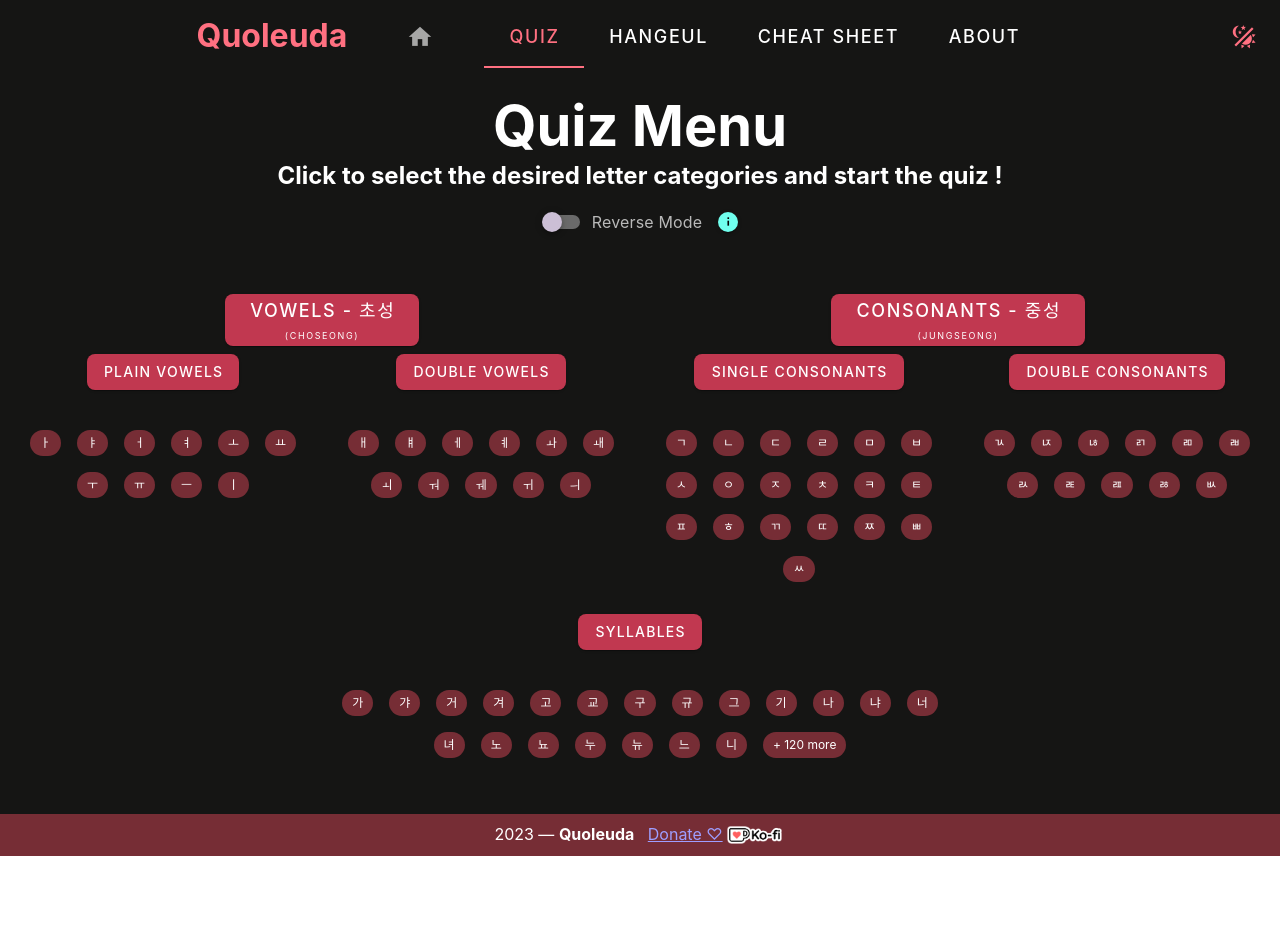
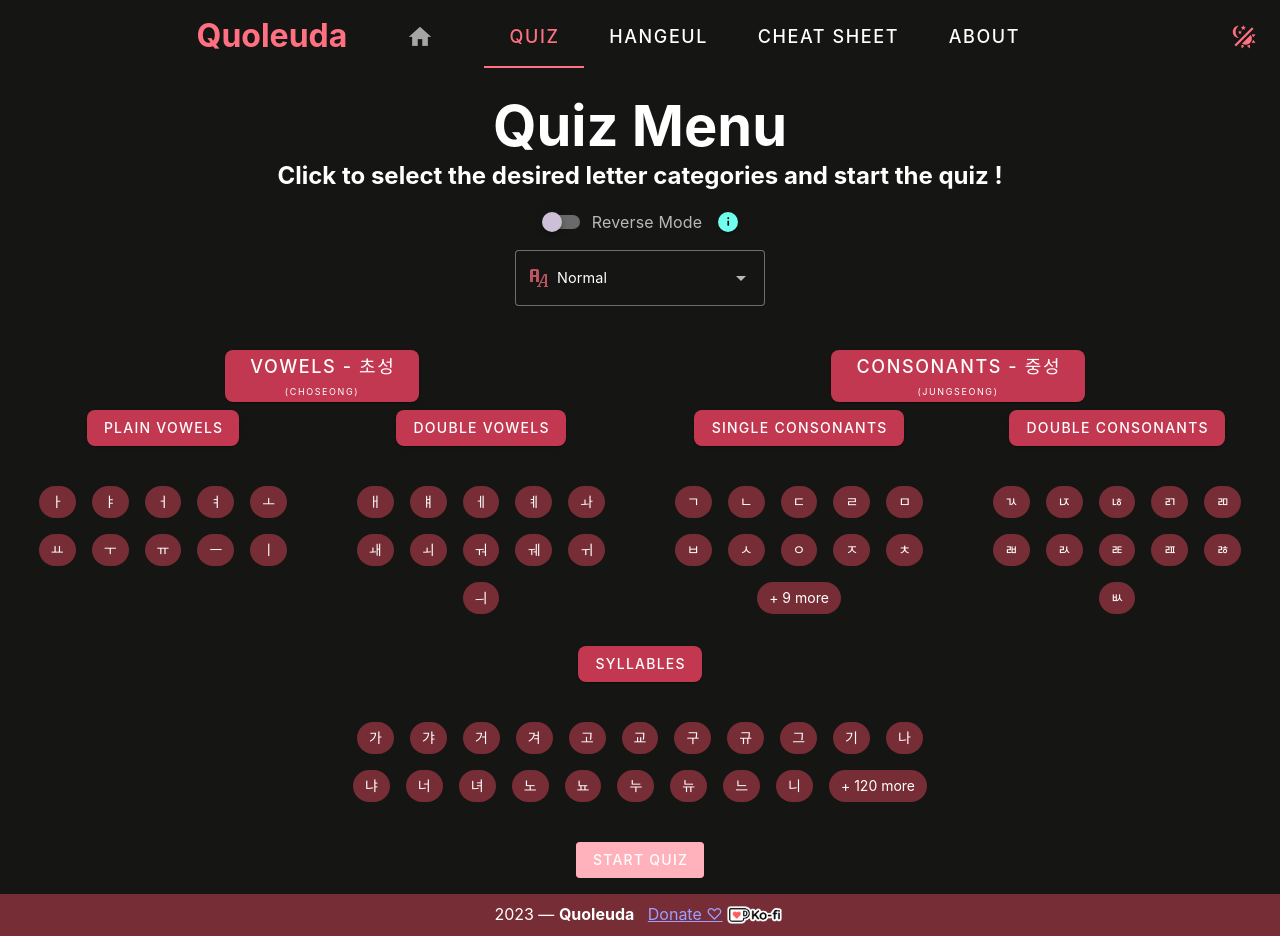
Before and after one commit to gabrielle-mlt/quoleuda, a Vue app: page /quiz-menu in a window 1280 px wide. Before the commit the page ends 856 px from the top, so only its background shows below. Built offline with nearby package versions, Linux system fonts and the light colour scheme.

Commit message:
feat: font mode

```diff
--- a/src/components/ApplicationBar.vue
+++ b/src/components/ApplicationBar.vue
@@ -1,8 +1,9 @@
 <template>
   <v-app-bar
+    :scroll-threshold="63"
     class="pt-1"
     color="background"
-    elevation="0"
+    scroll-behavior="elevate"
     style="position: fixed;"
   >
     <template
--- a/src/pages/HangeulPage.vue
+++ b/src/pages/HangeulPage.vue
@@ -43,7 +43,6 @@
                     2
                   </div>
                 </v-sheet>
-
                 The rest of letters were made based on the several basic letters to enhance its systematic feature
               </v-col>
             </v-row>
--- a/src/pages/HomePage.vue
+++ b/src/pages/HomePage.vue
@@ -11,7 +11,7 @@
         <v-btn
           class="mt-4"
           color="primary"
-          @click="$router.push({ name: 'QuizMenu' })"
+          @click="$router.push({ name: 'Quiz' })"
         >
           Start Quiz
         </v-btn>
--- a/src/pages/QuizMenu.vue
+++ b/src/pages/QuizMenu.vue
@@ -7,12 +7,10 @@
       Quiz Menu
     </h1>
     <h2>Click to select the desired letter categories and start the quiz !</h2>
-    <v-row class="justify-center">
-      <v-col cols="12">
     <v-switch
       v-model="reverseMode"
       class="mx-auto"
-          color="secondary"
+      color="primary"
       hide-details
       label="Reverse Mode"
       style="width: fit-content;"
@@ -77,8 +75,55 @@
         </v-menu>
       </template>
     </v-switch>
-      </v-col>
-    </v-row>
+    <v-select
+      v-model="fontMode"
+      :disabled="reverseMode"
+      :items="fontOptions"
+      class="mx-auto"
+      color="primary"
+      hide-details
+      style="width: 250px;"
+      variant="outlined"
+    >
+      <template #selection="{item}">
+        <span
+          class="align-self-center"
+          style="font-size: 0.9rem;"
+        >{{ item.title }}</span>
+        <span
+          v-if="item.value !== 'normal'"
+          :class="item.raw.class"
+          class="ml-2 my-0"
+          lang="ko"
+        >
+          {{ '\ud55c\uae00' }}
+        </span>
+      </template>
+      <template #prepend-inner>
+        <v-icon color="primary">
+          mdi-format-font
+        </v-icon>
+      </template>
+      <template #item="{ props, item }">
+        <v-list-item
+          :title="false"
+          v-bind="props"
+        >
+          <v-list-item-content class="d-inline-flex">
+            <v-list-item-subtitle>
+              <span
+                :class="item.raw.class"
+                :style="item.value === 'nanum-pen-script' ? 'font-size: 1.6rem;' : ''"
+                lang="ko"
+              >
+                {{ '\ud55c\uae00' }}
+              </span>
+            </v-list-item-subtitle>
+          </v-list-item-content>
+        </v-list-item>
+      </template>
+    </v-select>
+
     <v-row class="mt-8">
       <v-col
         v-for="(set,setInd) in transliterationsSet"
@@ -121,20 +166,44 @@
               class="font-weight-bold mt-8"
             >
               <v-item
-                v-for="(char,charInd ) in [...hangeul.filter(a => a.type === cat.id)]/*.splice(0, 15)*/"
+                v-for="(char,charInd ) in [...hangeul.filter(a => a.type === cat.id)].splice(0, 10)"
                 :key="`char-${cat.id}-${charInd}`"
               >
                 <v-chip
+                  :class="fontClass"
                   :color="selectedModes.includes(cat.id)? 'primary-lighten-1' : 'primary-desaturate-1'"
+                  :style="{ 'font-size': (!reverseMode && fontMode === 'nanum-pen-script' ? '1.6rem' : '') }"
                   class="ma-2"
                   elevation="0"
                   lang="ko"
-                  size="small"
                   variant="elevated"
                 >
                   {{ reverseMode ? char.ro[0] : char.kr }}
                 </v-chip>
               </v-item>
+              <v-chip
+                v-if="[...hangeul.filter(a => a.type === cat.id)].length - 10 === 1"
+                :class="fontClass"
+                :color="selectedModes.includes(cat.id)? 'primary-lighten-1' : 'primary-desaturate-1'"
+                :style="{ 'font-size': (!reverseMode && fontMode === 'nanum-pen-script' ? '1.6rem' : '') }"
+                class="ma-2"
+                elevation="0"
+                lang="ko"
+                variant="elevated"
+              >
+                {{
+                  reverseMode ? [...hangeul.filter(a => a.type === cat.id)][10].ro[0] : [...hangeul.filter(a => a.type === cat.id)][10].kr
+                }}
+              </v-chip>
+              <v-chip
+                v-else-if="[...hangeul.filter(a => a.type === cat.id)].length - 10 > 1"
+                :color="selectedModes.includes('syllable')? 'primary-lighten-1' : 'primary-desaturate-1'"
+                class="ma-2"
+                elevation="0"
+                variant="elevated"
+              >
+                + {{ [...hangeul.filter(a => a.type === cat.id)].length - 10 }} more
+              </v-chip>
             </v-item-group>
           </v-col>
         </v-row>
@@ -159,22 +228,22 @@
             :key="`char-${syl.id}-${sylInd}`"
           >
             <v-chip
+              :class="fontClass"
               :color="selectedModes.includes('syllable')? 'primary-lighten-1' : 'primary-desaturate-1'"
+              :style="{ 'font-size': (!reverseMode && fontMode === 'nanum-pen-script' ? '1.6rem' : '') }"
               class="ma-2"
               elevation="0"
               lang="ko"
-              size="small"
               variant="elevated"
             >
               {{ reverseMode ? syl.ro[0] : syl.kr }}
             </v-chip>
           </v-item>
           <v-chip
-            v-if="syllables.length - [...syllables].splice(0, 20).length > 0"
+            v-if="syllables.length - 20 > 0"
             :color="selectedModes.includes('syllable')? 'primary-lighten-1' : 'primary-desaturate-1'"
             class="ma-2"
             elevation="0"
-            size="small"
             variant="elevated"
           >
             + {{ syllables.length - [...syllables].splice(0, 20).length }} more
@@ -183,13 +252,23 @@
       </v-col>
     </v-row>
     <div class="mt-8">
+      <v-tooltip :text="selectedModes.length <= 0 ? 'Select at least one mode' : 'Click to start the quiz'">
+        <template #activator="{ props }">
+          <div
+            class="mx-auto"
+            style="width: fit-content;"
+            v-bind="props"
+          >
             <v-btn
-        v-if="selectedModes.length > 0"
+              :disabled="selectedModes.length <= 0"
               color="primary"
               @click="startQuiz()"
             >
               Start Quiz
             </v-btn>
+          </div>
+        </template>
+      </v-tooltip>
     </div>
   </v-container>
 </template>
@@ -203,12 +282,25 @@ export default {
   data () {
     return {
       reverseMode: false,
+      fontMode: 'normal',
       selectedModes: [],
       categories: ['vowels', 'consonants'],
       subcategories: ['plainVowel', 'doubleVowel', 'mainConsonant', 'doubleConsonant'],
       transliterationsSet,
       hangeul,
-      syllables: chart
+      syllables: chart,
+      fontOptions: [
+        { value: 'normal', title: 'Normal', class: '' },
+        { value: 'nanum-pen-script', title: 'Nanum Pen Script', class: 'nanum-pen-script-font' },
+        { value: 'nanum-myeongjo-font', title: 'Nanum Myeongjo', class: 'nanum-myeongjo-font' },
+        { value: 'black-han-sans-font', title: 'Black Han Sans', class: 'black-han-sans-font' }
+      ]
+    }
+  },
+  computed: {
+    fontClass () {
+      if (this.reverseMode) return ''
+      return this.fontOptions.find(f => f.value === this.fontMode).class || ''
     }
   },
   methods: {
@@ -224,6 +316,7 @@ export default {
           ['plainVowel', 'doubleVowel', 'mainConsonant', 'doubleConsonant', 'syllable'].slice().sort().toString()
       const queryParams = { mode: all ? 'all' : this.selectedModes.join(',') }
       if (this.reverseMode) queryParams.reverseMode = true
+      if (this.fontMode) queryParams.fontMode = this.fontMode
       this.$router.push({ name: 'Quiz', query: queryParams })
     }
   }
--- a/src/pages/QuizPage.vue
+++ b/src/pages/QuizPage.vue
@@ -38,9 +38,10 @@
           >
             <v-spacer />
             <v-card-title
+              :class="fontClass"
+              :style="{ 'font-size': (fontMode === 'nanum-pen-script' ? '3.2rem' : '2.3rem') }"
               class="font-weight-bold mt-3"
               lang="ko"
-              style="font-size: 2.5rem"
             >
               {{ reverseMode ? character.ro[0] : character.kr }}
             </v-card-title>
@@ -136,7 +137,20 @@ export default {
       score: 0,
       results: [],
       acceptedModes: ['plainVowel', 'doubleVowel', 'mainConsonant', 'doubleConsonant', 'syllable', 'all'],
-      modes: ['plainVowel', 'doubleVowel', 'mainConsonant', 'doubleConsonant', 'syllable']
+      modes: ['plainVowel', 'doubleVowel', 'mainConsonant', 'doubleConsonant'],
+      fontMode: 'normal',
+      fontOptions: [
+        { value: 'normal', title: 'Normal', class: '' },
+        { value: 'nanum-pen-script', title: 'Nanum Pen Script', class: 'nanum-pen-script-font' },
+        { value: 'nanum-myeongjo-font', title: 'Nanum Myeongjo', class: 'nanum-myeongjo-font' },
+        { value: 'black-han-sans-font', title: 'Black Han Sans', class: 'black-han-sans-font' }
+      ]
+    }
+  },
+  computed: {
+    fontClass () {
+      if (this.reverseMode) return ''
+      return this.fontOptions.find(f => f.value === this.fontMode).class || ''
     }
   },
   async created () {
@@ -151,6 +165,10 @@ export default {
 
     if (this.$route.query.reverseMode && this.$route.query.reverseMode === 'true') {
       this.reverseMode = true
+    }
+
+    if (this.$route.query.fontMode) {
+      this.fontMode = this.$route.query.fontMode
     }
 
     await this.resetGame()
--- a/src/style.css
+++ b/src/style.css
@@ -1,3 +1,7 @@
+@import url('https://fonts.googleapis.com/css2?family=Nanum+Pen+Script&display=swap');
+@import url('https://fonts.googleapis.com/css2?family=Nanum+Myeongjo&family=Nanum+Pen+Script&display=swap');
+@import url('https://fonts.googleapis.com/css2?family=Black+Han+Sans&family=Nanum+Myeongjo&family=Nanum+Pen+Script&display=swap');
+
 :root {
     font-family: Inter, system-ui, Avenir, Helvetica, Arial, sans-serif;
     line-height: 1.5;
@@ -55,3 +59,15 @@ h1 {
         background-color: #f9f9f9;
     }
 }
+
+.nanum-pen-script-font {
+    font-family: 'Nanum Pen Script', cursive;
+}
+
+.nanum-myeongjo-font {
+    font-family: 'Nanum Myeongjo', serif;
+}
+
+.black-han-sans-font {
+    font-family: 'Black Han Sans', sans-serif;
+}
```
Lines whose indentation alone changed are shown as unchanged.
